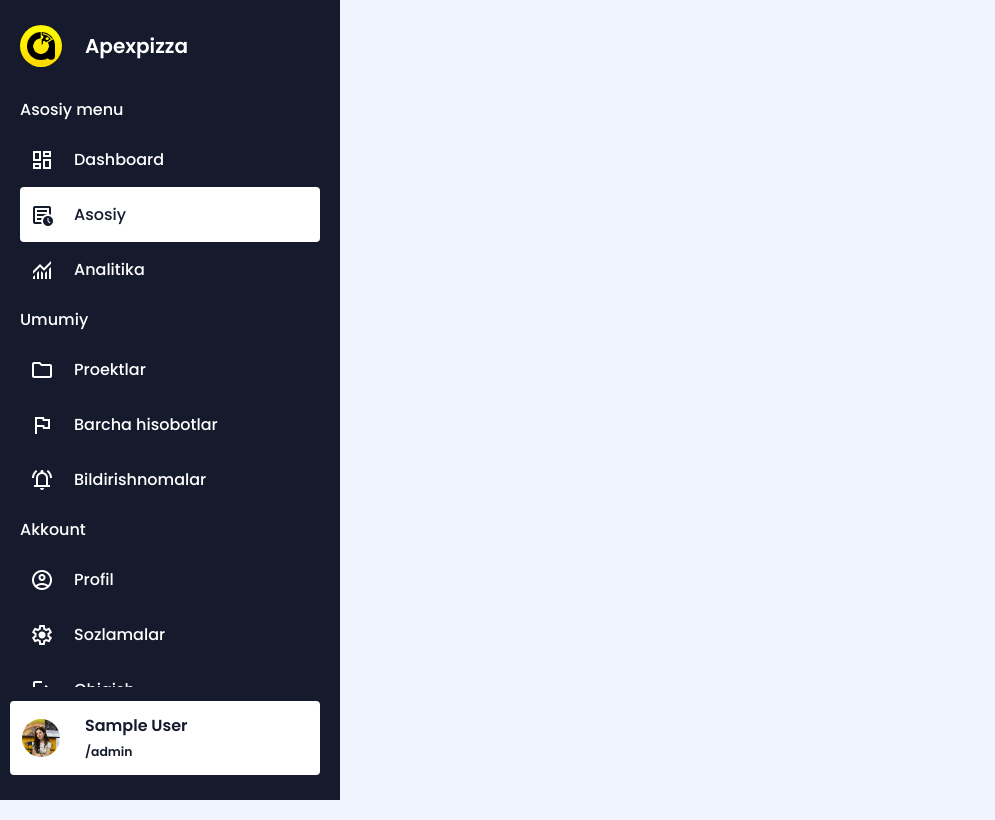
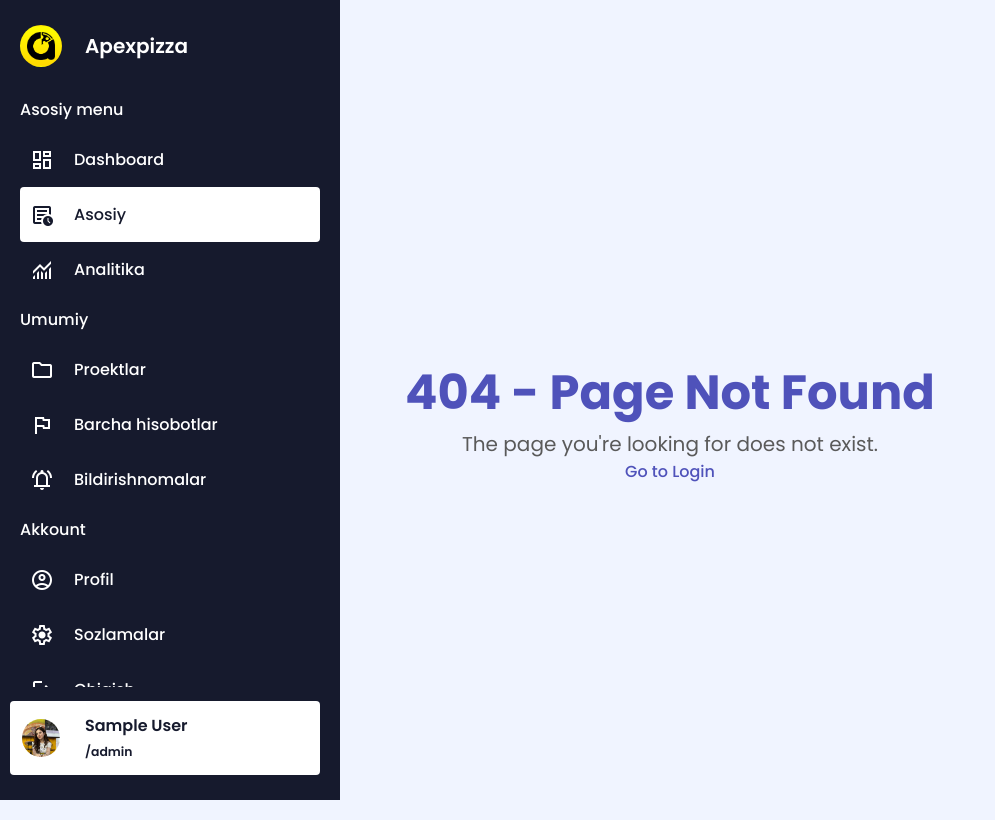
Before and after one commit to Javohirshakh/dashboard_apexpizza, a React (Create React App) app: page /asosiy in a window 1280 px wide. Shown: the whole page, without its empty margins (0-995 px from the left). Built offline with nearby package versions, Linux system fonts and the light colour scheme; sample sign-in values are in the browser's storage.

Commit message:
fixed login logics

```diff
--- a/src/App.css
+++ b/src/App.css
@@ -1,3 +1,69 @@
-.content{
+
+/* App.css */
+body {
+  margin: 0;
+  font-family: "Poppins", sans-serif;
+  background-color: #f0f4ff;
+}
+
+.app {
+  display: flex;
+  height: 100vh;
+}
+
+.content {
+  flex: 1;
+  padding: 20px;
   padding-left: 80px!important;
+  background-color: #f0f4ff;
 }
+
+/* Стиль для 404 страницы */
+.not-found-container {
+  display: flex;
+  flex-direction: column;
+  justify-content: center;
+  align-items: center;
+  height: 100%;
+  color: #161a2d;
+}
+
+.not-found-container h1 {
+  font-size: 3rem;
+  font-weight: bold;
+}
+
+.not-found-container p {
+  font-size: 1.25rem;
+  color: #5a5a5a;
+}
+
+.not-found-container a {
+  color: #4f52ba;
+  text-decoration: none;
+  font-weight: 500;
+  transition: color 0.3s ease;
+}
+
+.not-found-container a:hover {
+  color: #161a2d;
+}
+
+/* Адаптивный дизайн */
+@media (max-width: 768px) {
+  .app {
+    flex-direction: column;
+  }
+
+  .content {
+    padding: 10px;
+  }
+
+  .not-found-container h1 {
+    font-size: 2rem;
+  }
+
+  .not-found-container p {
+    font-size: 1rem;
+  }
+}
--- a/src/App.js
+++ b/src/App.js
@@ -5,36 +5,29 @@ import Sidebar from './components/Sidebar';
 import Dashboard from './pages/Dashboard';
 import Analytics from './pages/Analytics';
 import Login from './pages/Login';
+import NotFound from './pages/NotFound';
 
-// Компонент для защиты маршрутов
-const PrivateRoute = ({ element }) => {
-  const isAuthenticated = localStorage.getItem('authToken'); // Проверяем токен
-
-  return isAuthenticated ? element : <Navigate to="/login" />;
-};
-
-// Layout с проверкой пути
 const Layout = () => {
-  const location = useLocation(); // Получаем текущий маршрут
+  const location = useLocation();
+  const isLoggedIn = localStorage.getItem('authToken'); // Проверяем, есть ли токен
 
   return (
     <div className="app">
-      {/* Показываем Sidebar, если мы не на странице логина */}
-      {location.pathname !== '/login' && <Sidebar />}
-
+      {/* Показываем сайдбар только если пользователь залогинен и не на странице логина или 404 */}
+      {isLoggedIn && location.pathname !== '/login' && location.pathname !== '/404' && <Sidebar />}
       <div className="content">
         <Routes>
-          {/* Защищенные маршруты */}
-          <Route path="/" element={<PrivateRoute element={<Dashboard />} />} />
-          <Route path="/analytics" element={<PrivateRoute element={<Analytics />} />} />
-          <Route path="/login" element={<Login />} /> {/* Страница логина */}
+          {/* Приватные маршруты */}
+          <Route path="/" element={isLoggedIn ? <Dashboard /> : <Navigate to="/login" />} />
+          <Route path="/analytics" element={isLoggedIn ? <Analytics /> : <Navigate to="/login" />} />
+          <Route path="/login" element={!isLoggedIn ? <Login /> : <Navigate to="/" />} /> {/* Перенаправляем на /, если уже авторизован */}
+          <Route path="*" element={<NotFound />} /> {/* Страница 404 */}
         </Routes>
       </div>
     </div>
   );
 };
 
-// Основной компонент App
 const App = () => {
   return (
     <Router>
--- /dev/null
+++ b/src/pages/NotFound.css
@@ -0,0 +1,31 @@
+/* NotFound.css */
+.not-found-container {
+    display: flex;
+    flex-direction: column;
+    justify-content: center;
+    align-items: center;
+    height: 100vh;
+    color: #161a2d;
+  }
+
+  .not-found-container h1 {
+    font-size: 3rem;
+    font-weight: bold;
+    color: #4f52ba; /* Основной цвет */
+  }
+
+  .not-found-container p {
+    font-size: 1.25rem;
+    color: #5a5a5a;
+  }
+
+  .not-found-container a {
+    color: #4f52ba;
+    text-decoration: none;
+    font-weight: 500;
+    transition: color 0.3s ease;
+  }
+
+  .not-found-container a:hover {
+    color: #161a2d;
+  }
--- /dev/null
+++ b/src/pages/NotFound.js
@@ -0,0 +1,15 @@
+import React from 'react';
+import { Link } from 'react-router-dom';
+import './NotFound.css'; // Не забудьте добавить стили, если нужно
+
+const NotFound = () => {
+  return (
+    <div className="not-found-container">
+      <h1>404 - Page Not Found</h1>
+      <p>The page you're looking for does not exist.</p>
+      <Link to="/login">Go to Login</Link>
+    </div>
+  );
+};
+
+export default NotFound;
```
